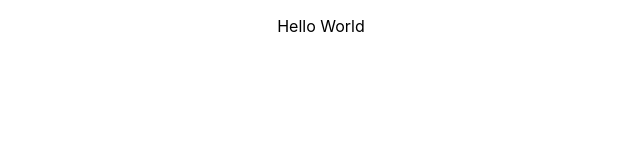
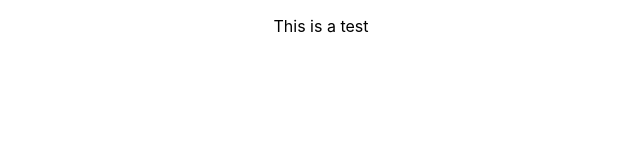
Before and after one commit to GeorgeJopson/GeorgeJopson.github.io, a React (Create React App) app: page / in a window 1280 px wide. Shown: the top 160 px of the page, without its empty margins (319-959 px from the left). Built offline with nearby package versions, Linux system fonts and the light colour scheme.

Commit message:
Proof of Concept Test

```diff
--- a/src/App.js
+++ b/src/App.js
@@ -1,10 +1,16 @@
 import logo from './logo.svg';
 import './App.css';
+
+function TestComponent(){
+  return (
+    <p>This is a test</p>
+  );
+}
 
 function App() {
   return (
     <div className="App">
-      <p>Hello World</p>
+      <TestComponent />
     </div>
   );
 }
```
